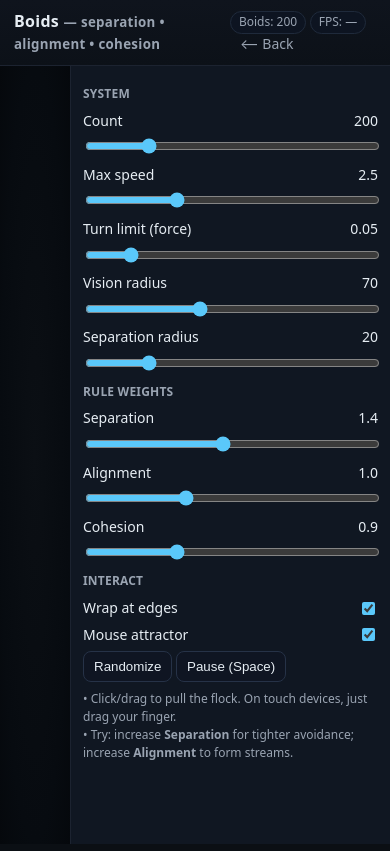
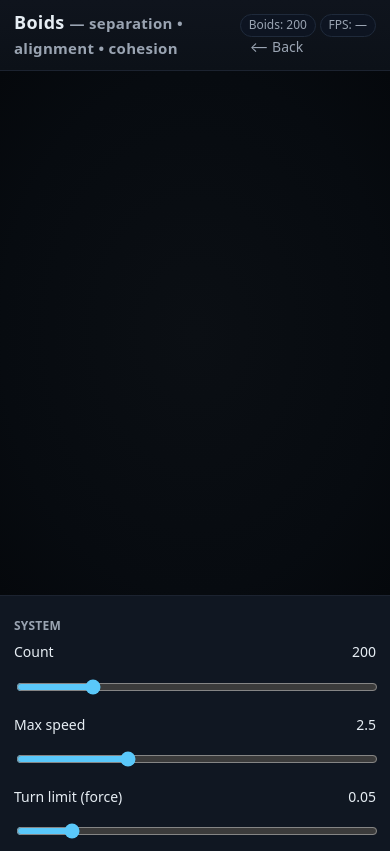
Before and after one commit to josh1856/the_playground, a plain HTML site: page boids.html in a window 390 px wide. Shown: the top 851 px of the page. Drawn offline with Linux system fonts and the light colour scheme.

Commit message:
Update boids.html

```diff
--- a/boids.html
+++ b/boids.html
@@ -7,9 +7,19 @@
 <style>
   :root{--bg:#0b0f14;--panel:#101722;--ink:#e6edf3;--muted:#9aa4b2;--accent:#5ac8fa}
   *{box-sizing:border-box}
-  html,body{height:100%;margin:0;background:var(--bg);color:var(--ink);font:14px/1.4 system-ui,-apple-system,Segoe UI,Roboto,Helvetica,Arial}
+  html,body{
+    height:100%;margin:0;background:var(--bg);color:var(--ink);
+    font:14px/1.4 system-ui,-apple-system,Segoe UI,Roboto,Helvetica,Arial;
+    -webkit-text-size-adjust:100%;
+  }
+
+  /* Desktop */
   .wrap{display:grid;grid-template-columns:1fr 320px;grid-template-rows:auto 1fr;grid-template-areas:"h h" "c s";height:100%}
-  header{grid-area:h;display:flex;justify-content:space-between;align-items:center;padding:10px 14px;border-bottom:1px solid #1c2330;background:linear-gradient(180deg,#0f141d,#0c1118)}
+  header{
+    grid-area:h;display:flex;justify-content:space-between;align-items:center;
+    padding:10px 14px;border-bottom:1px solid #1c2330;
+    background:linear-gradient(180deg,#0f141d,#0c1118); position:sticky; top:0; z-index:5;
+  }
   header h1{margin:0;font-size:16px;letter-spacing:.3px}
   header small{color:var(--muted)}
   #stage{grid-area:c;position:relative}
@@ -19,10 +29,30 @@
   .row{display:grid;grid-template-columns:1fr auto;gap:8px;align-items:center;margin:6px 0}
   input[type=range]{width:100%;accent-color:var(--accent)}
   input[type=checkbox]{accent-color:var(--accent);transform:translateY(1px)}
-  button{background:#0f1522;color:var(--ink);border:1px solid #263247;padding:7px 10px;border-radius:8px;cursor:pointer;transition:.12s ease background,.12s ease transform}
+  button{background:#0f1522;color:var(--ink);border:1px solid #263247;padding:9px 12px;border-radius:10px;cursor:pointer;transition:.12s ease background,.12s ease transform}
   button:hover{background:#141c2d} button:active{transform:translateY(1px)}
   .pill{display:inline-block;padding:2px 8px;border-radius:999px;background:#0d1421;border:1px solid #1f2a3b;color:var(--muted);font-size:12px}
   a.back{color:#9aa4b2;text-decoration:none}
+
+  /* 📱 Mobile */
+  @media (max-width:760px){
+    .wrap{
+      grid-template-columns:1fr;
+      grid-template-rows:auto auto auto;
+      grid-template-areas:
+        "h"
+        "c"
+        "s";
+      height:auto;
+    }
+    #stage{height:62vh;min-height:300px}
+    canvas{height:100%}
+    aside{border-left:none;border-top:1px solid #1c2330;padding:14px 14px 40px}
+    .row{grid-template-columns:1fr auto}
+    input[type=range]{height:34px}
+    button{padding:12px 14px;border-radius:12px}
+    header h1{font-size:18px}
+  }
 </style>
 </head>
 <body>
@@ -65,8 +95,7 @@
     <button id="randomize">Randomize</button>
     <button id="pause">Pause (Space)</button>
     <p style="color:var(--muted);font-size:12px;line-height:1.5;margin-top:8px">
-      • Click/drag to pull the flock. On touch devices, just drag your finger.<br>
-      • Try: increase <b>Separation</b> for tighter avoidance; increase <b>Alignment</b> to form streams.
+      • Drag to pull the flock (touch or mouse). Increase <b>Alignment</b> to form streams.
     </p>
   </aside>
 </div>
@@ -79,7 +108,6 @@
   addEventListener('resize',resize); resize();
 
   const rand=(a,b)=>a+Math.random()*(b-a), TAU=Math.PI*2;
-
   const $=id=>document.getElementById(id);
   const ui={
     count: $('count'), countVal:$('countVal'), countRO:$('countRO'),
@@ -113,7 +141,7 @@
     ui.cohVal.textContent=params.wCoh.toFixed(1);
   } sync();
 
-  // Boid model
+  // Boids
   let boids=[];
   function reset(){
     boids = Array.from({length:params.N},()=>({
@@ -152,7 +180,7 @@
   let paused=false; ui.pause.addEventListener('click',()=>{paused=!paused; ui.pause.textContent=paused?'Resume (Space)':'Pause (Space)';});
   addEventListener('keydown',e=>{ if(e.code==='Space'){ paused=!paused; ui.pause.textContent=paused?'Resume (Space)':'Pause (Space)'; } });
 
-  // Physics helpers
+  // Helpers
   function limit(vx,vy,max){
     const s = Math.hypot(vx,vy);
     if(s>max){ const k=max/s; return [vx*k, vy*k]; }
@@ -176,12 +204,9 @@
         const d2=dx*dx+dy*dy;
         if(d2<vR*vR){
           count++;
-          // alignment
-          ax+=o.vx; ay+=o.vy;
-          // cohesion
-          cx+=o.x; cy+=o.y;
-          // separation
-          if(d2<sR*sR){
+          ax+=o.vx; ay+=o.vy;      // alignment
+          cx+=o.x; cy+=o.y;        // cohesion
+          if(d2<sR*sR){            // separation
             const inv = 1/(Math.sqrt(d2)+0.0001);
             sx -= dx*inv; sy -= dy*inv;
           }
@@ -190,20 +215,13 @@
 
       let steerX=0, steerY=0;
       if(count>0){
-        // alignment
-        ax/=count; ay/=count; [ax,ay]=limit(ax,ay,params.maxSpeed);
-        ax -= b.vx; ay -= b.vy; [ax,ay]=limit(ax,ay,params.maxForce);
-        // cohesion
-        cx=(cx/count)-b.x; cy=(cy/count)-b.y; [cx,cy]=limit(cx,cy,params.maxSpeed);
-        cx -= b.vx; cy -= b.vy; [cx,cy]=limit(cx,cy,params.maxForce);
-        // separation
-        [sx,sy]=limit(sx,sy,params.maxSpeed); sx -= b.vx; sy -= b.vy; [sx,sy]=limit(sx,sy,params.maxForce);
-
+        ax/=count; ay/=count; [ax,ay]=limit(ax,ay,params.maxSpeed); ax-=b.vx; ay-=b.vy; [ax,ay]=limit(ax,ay,params.maxForce);
+        cx=(cx/count)-b.x; cy=(cy/count)-b.y; [cx,cy]=limit(cx,cy,params.maxSpeed); cx-=b.vx; cy-=b.vy; [cx,cy]=limit(cx,cy,params.maxForce);
+        [sx,sy]=limit(sx,sy,params.maxSpeed); sx-=b.vx; sy-=b.vy; [sx,sy]=limit(sx,sy,params.maxForce);
         steerX = params.wAli*ax + params.wCoh*cx + params.wSep*sx;
         steerY = params.wAli*ay + params.wCoh*cy + params.wSep*sy;
       }
 
-      // Mouse attractor
       if(params.mouse && mouse.down){
         let dx=mouse.x-b.x, dy=mouse.y-b.y;
         if(params.wrap){ if(dx>W/2)dx-=W; if(dx<-W/2)dx+=W; if(dy>H/2)dy-=H; if(dy<-H/2)dy+=H; }
@@ -227,7 +245,7 @@
   }
 
   function render(){
-    ctx.fillStyle='rgba(11,15,20,0.35)'; ctx.fillRect(0,0,W,H);
+    ctx.fillStyle='rgba(11,15,20,0.35)'; ctx.fillRect(0,0,cv.width,cv.height);
     ctx.strokeStyle='rgba(90,200,250,0.9)'; ctx.lineWidth=1.2;
     for(const b of boids){
       const a=Math.atan2(b.vy,b.vx);
```
